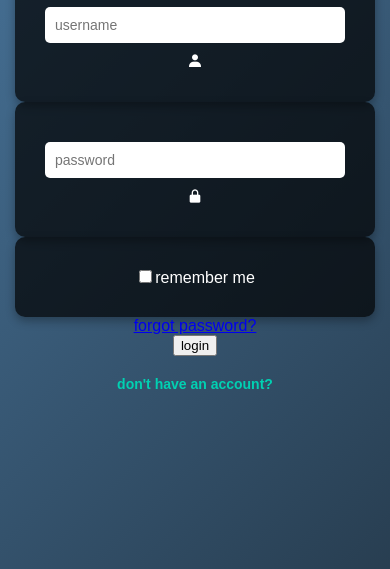
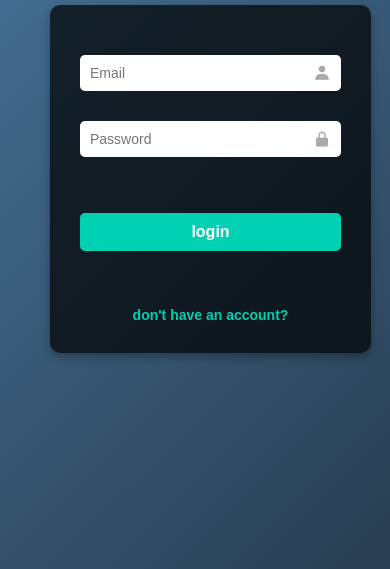
Before and after one commit to Zaka6X/LokedIn-6X, a plain HTML site: page login.html in a window 390 px wide. Shown: the part 275-844 px from the top of the page. Drawn offline with nearby package versions, Linux system fonts and the light colour scheme.

Commit message:
add script file, add responsive style, upgrade inscri page and get update from karim

```diff
--- a/login.html
+++ b/login.html
@@ -3,39 +3,30 @@
 <head>
     <meta charset="UTF-8">
     <meta name="viewport" content="width=device-width, initial-scale=1.0">
-    <title>locked_in_6X</title>
+    <title>LockedIn 6X - Login</title>
     <link rel="stylesheet" href="style/style.css">
 
     <link href='https://unpkg.com/boxicons@2.1.4/css/boxicons.min.css' rel='stylesheet'>
 </head>
 <body>
-    <div class="center" align="center">
+<div class="center" align="center">
     <h1>Login</h1>
-    <div class="username">
-        <form>
-            <input type="text" placeholder="username" required>
+    <form action="post">
+        <div class="input-container">
             <i class='bx bxs-user'></i>
-        </form>
-    </div>
-        <div class="password">
-          <form>
-
-        <input type="password" placeholder="password" required>
-        <i class='bx bxs-lock-alt' ></i>
-        </form>
-    </div>
-    <div class="remember me">
-        <form>
-            <label></label><input type="checkbox">remember me</label>
-        </form>
-    </div>
-    <div class="forgot password">
-        <a href="#">forgot password?</a>
-    </div>
-    <button type="submit" class="button" >login</button>
-    <div class="inscription">
-        <a href="#"> don't have an account? </a>
-    </div>
+            <input type="text" placeholder="Email" required>
+        </div>
+        <div class="input-container">
+            <i class='bx bxs-lock-alt' ></i>
+            <input type="password" placeholder="Password" required>
+        </div>
+        <br><br>
+        <button type="submit" class="button" >login</button>
+        <br><br><br>
+        <div class="inscription">
+            <a href="inscri.html"> don't have an account? </a>
+        </div>
+    </form>
 </div>
 
 
--- /dev/null
+++ b/style/resposive.css
@@ -0,0 +1,87 @@
+/* General styles for smaller screens */
+body {
+    padding: 10px;
+    font-size: 14px;
+}
+
+/* Adjust form width for smaller screens */
+form {
+    width: 90%;
+    max-width: 400px;
+}
+
+/* Center align images and reduce their size */
+.home img {
+    width: 80%;
+    max-width: 200px;
+    margin: 10px 0;
+}
+
+/* Adjust input fields and buttons */
+.input-container input,
+form button {
+    font-size: 14px;
+    padding: 8px;
+}
+
+/* Center the form on all devices */
+.center {
+    display: flex;
+    flex-direction: column;
+    justify-content: center;
+    align-items: center;
+    min-height: 100vh; /* Full viewport height */
+    padding: 10px; /* Add padding to avoid edge overflow */
+    box-sizing: border-box;
+}
+
+/* Adjust form width and alignment for smaller screens */
+form {
+    margin: 0 auto; /* Center horizontally */
+    position: relative; /* Ensure proper positioning */
+    width: 100%; /* Full width on small screens */
+    max-width: 400px; /* Limit the maximum width */
+    padding: 20px; /* Add padding for better spacing */
+}
+
+/* Media query for tablets (768px and below) */
+@media (max-width: 768px) {
+    h1 {
+        font-size: 20px; /* Adjust heading size */
+    }
+
+    form {
+        padding: 15px; /* Reduce padding */
+    }
+
+    .input-container input {
+        font-size: 14px; /* Adjust input font size */
+        padding: 8px; /* Adjust padding */
+    }
+
+    form button {
+        font-size: 14px; /* Adjust button font size */
+        padding: 10px; /* Adjust padding */
+    }
+}
+
+/* Media query for mobile devices (480px and below) */
+@media (max-width: 480px) {
+    h1 {
+        font-size: 18px; /* Adjust heading size */
+    }
+
+    form {
+        padding: 10px; /* Reduce padding further */
+    }
+
+    .input-container input {
+        font-size: 12px; /* Adjust input font size */
+        padding: 6px; /* Adjust padding */
+    }
+
+    form button {
+        font-size: 12px; /* Adjust button font size */
+        padding: 8px; /* Adjust padding */
+    }
+}
--- a/style/style.css
+++ b/style/style.css
@@ -18,6 +18,14 @@ h1 {
     margin-bottom: 20px;
     font-size: 24px;
     color: #fff;
+}
+
+/* Ensure div and form have the same width */
+div.center, form {
+    width: 290px; /* Set a consistent width */
+    max-width: 90%; /* Ensure responsiveness */
+    margin: 0 auto; /* Center horizontally */
+    text-align: center; /* Center content */
 }
 
 /* Form container styling */
```
Also changed, not shown: inscri.html (+5 -1 lines), scripts/app.js (added).
